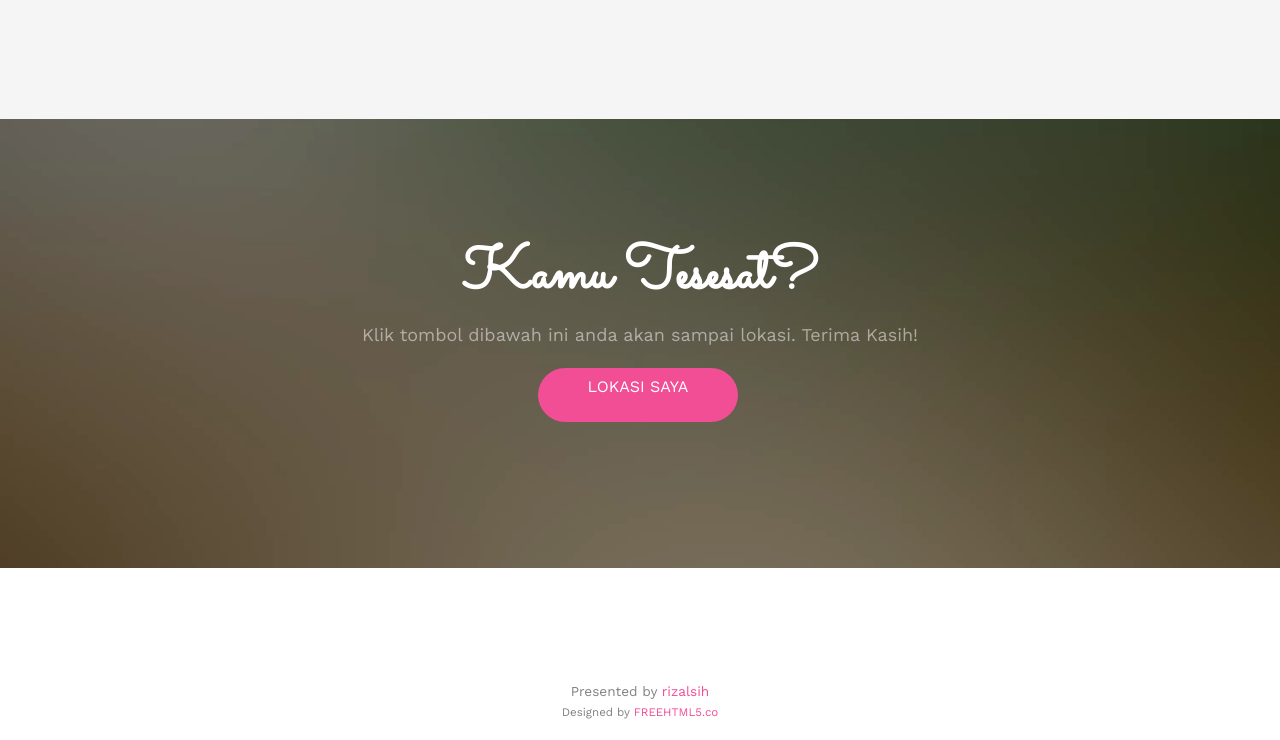
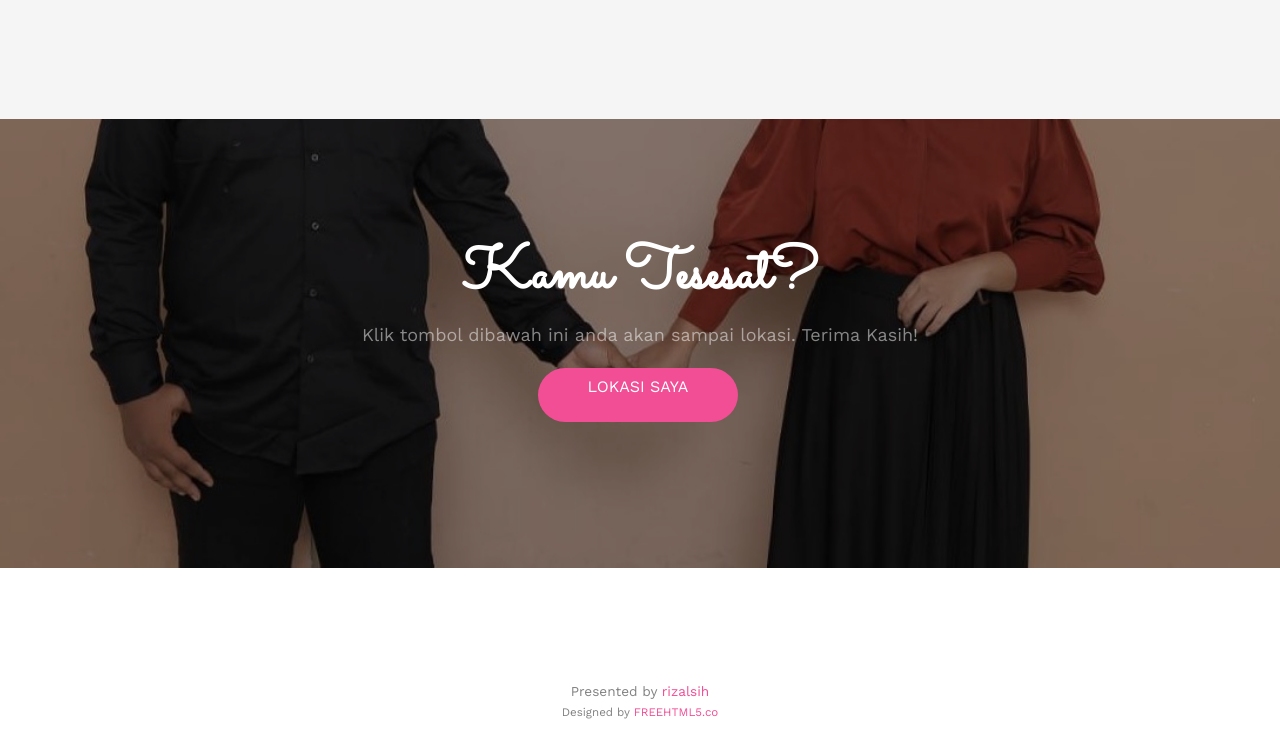
Before and after one commit to rizalsih/pernikahan-alhamNurul, a plain HTML site: page index.html in a window 1280 px wide. Shown: the part 3483-4223 px from the top of the page. Drawn offline with nearby package versions, Linux system fonts and the light colour scheme; files whose address does not match are found by name.

Commit message:
Add files via upload

```diff
--- a/index.html
+++ b/index.html
@@ -536,7 +536,7 @@
 		</div>
 	</div> -->
 
-	<div id="fh5co-started" class="fh5co-bg" style="background-image:url(images/img_bg_4.jpg);">
+	<div id="fh5co-started" class="fh5co-bg" style="background-image:url(images/img/img_bg_4.jpg);">
 		<div class="overlay"></div>
 		<div class="container">
 			<div class="row animate-box">
```
